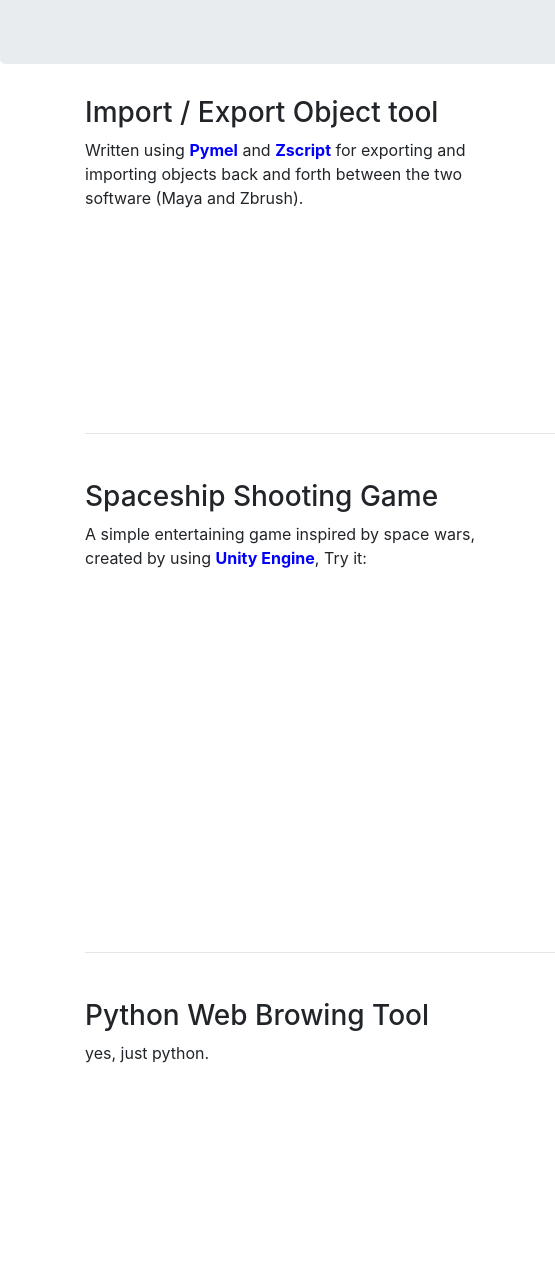
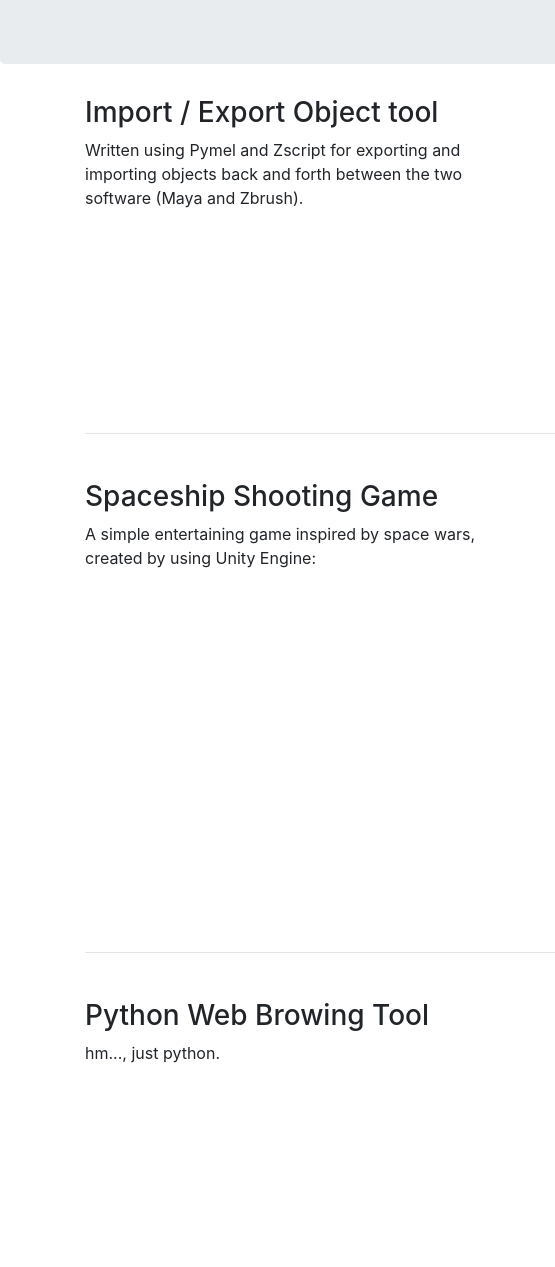
Before and after one commit to Dkhoatp/DucKhoaPortfolio, a plain HTML site: page index.html in a window 1280 px wide. Shown: the part 160-1427 px from the top of the page, 0-555 px from the left. Drawn offline with nearby package versions, Linux system fonts and the light colour scheme.

Commit message:
delete highlight

```diff
--- a/index.html
+++ b/index.html
@@ -17,7 +17,7 @@
         <div class="row">
             <div class="col-sm-5">
                 <h3>Import / Export Object tool</h3>
-                <p>Written using <b class="impress">Pymel</b> and <b class="impress">Zscript</b> for exporting and importing objects back and forth between the two software (Maya and Zbrush).</p>
+                <p>Written using Pymel and Zscript for exporting and importing objects back and forth between the two software (Maya and Zbrush).</p>
             </div>
             <div class="col-sm-7">
                 <iframe width="100%" height="315" src="https://www.youtube.com/embed/nNbxkLeue7k" title="YouTube video player" frameborder="0" allow="accelerometer; autoplay; clipboard-write; encrypted-media; gyroscope; picture-in-picture; web-share" allowfullscreen></iframe>
@@ -28,7 +28,7 @@
             <div class="col-sm-5">
                 <h3>Spaceship Shooting Game</h3>
                 <p>
-                    A simple entertaining game inspired by space wars, created by using <b class="impress">Unity Engine</b>, Try it:
+                    A simple entertaining game inspired by space wars, created by using Unity Engine:
                 </p>
             </div>
             <div class="col-sm-7">
@@ -42,7 +42,7 @@
             <div class="col-sm-5">
                 <h3>Python Web Browing Tool</h3>
                 <p>
-                    yes, just python.
+                    hm..., just python.
                 </p>
             </div>
             <div class="col-sm-7">
```
